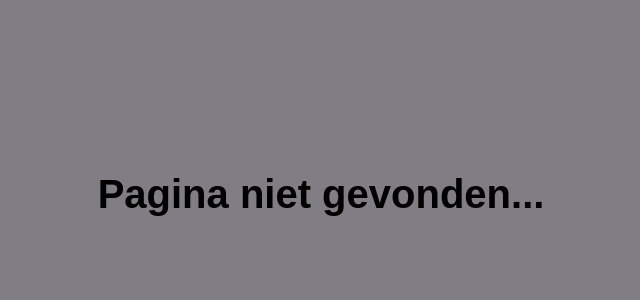
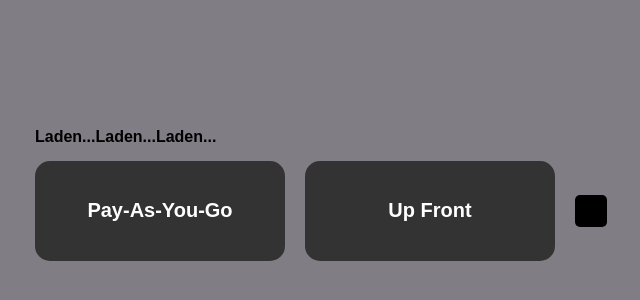
Before and after one commit to Mellewessel408/untitled, a React (Vite) app: page /HoofdschermZakelijkBeheerder/AbonnementWijzigen in a window 1280 px wide. Shown: the part 214-514 px from the top of the page, without its empty margins (319-959 px from the left). Built offline with nearby package versions, Linux system fonts and the light colour scheme; no server answers.

Commit message:
Abonnement Wijziging begin (niet af)

```diff
--- a/src/App.jsx
+++ b/src/App.jsx
@@ -19,6 +19,7 @@ import VoertuigenSelectieZakelijkHuurder from "./ZakelijkHuurder/VoertuigenSelec
 import HoofdschermZakelijkHuurder from "./ZakelijkHuurder/HoofdschermZakelijkHuurder.jsx";
 import MijnReserveringen from "./Particulier/MijnReserveringen.jsx";
 import ReserveringWijzigen from "./Particulier/ReserveringWijzigen.jsx";
+import AbonnementWijzigen from "./ZakelijkBeheerder/AbonnementWijzigen.jsx";
 
 function App() {
     return (
@@ -52,6 +53,7 @@ function App() {
                     <Route path="/HoofdschermZakelijkBeheerder/MedewerkerVerwijderen" element={<MedewerkerVerwijderen />} />
                     <Route path="/HoofdschermZakelijkHuurder" element={<HoofdschermZakelijkHuurder />} />
                     <Route path="/VoertuigenSelectie" element={<VoertuigenSelectie />} />
+                    <Route path="/HoofdschermZakelijkBeheerder/AbonnementWijzigen" element={<AbonnementWijzigen />} />
                     <Route path="/VoertuigenSelectieFrontoffice" element={<VoertuigselectieFrontoffice />} />
                     <Route path="/VoertuigenSelectieZakelijkHuurder" element={<VoertuigenSelectieZakelijkHuurder />} />
                     <Route path="*" element={<Pagina404 />}/>
--- a/src/Login/RegistreerBedrijf.jsx
+++ b/src/Login/RegistreerBedrijf.jsx
@@ -34,10 +34,10 @@ function RegistreerBedrijf() {
         const emailDomein = email.split('@')[1]?.toLowerCase();
         console.log(domeinnaam)
         // Controleer of de bedrijfsnaam overeenkomt met het e-maildomein
-        if (domeinnaam !== emailDomein) {
-            alert("Emailadres klopt niet met de bijbehorende bedrijfsnaam!");
-            return;
-        }
+        // if (domeinnaam !== emailDomein) {
+        //     alert("Emailadres klopt niet met de bijbehorende bedrijfsnaam!");
+        //     return;
+        // }
 
         // Verzamel de data in een object om te verzenden
         const BedrijfsData = {
--- /dev/null
+++ b/src/ZakelijkBeheerder/AbonnementWijzigen.css
@@ -0,0 +1,29 @@
+.button-container {
+    display: flex;
+    justify-content: center; /* Horizontaal centreren */
+    align-items: center; /* Verticaal centreren */
+    height: 100%; /* Volledige hoogte van het scherm */
+    gap: 20px; /* Ruimte tussen de knoppen */
+}
+
+.grote-knop {
+    width: 250px; /* Vaste breedte */
+    height: 100px; /* Vaste hoogte */
+    padding: 0; /* Geen extra padding nodig met vaste hoogte en breedte */
+    font-size: 20px; /* Tekstgrootte aangepast voor de knopgrootte */
+    border: none; /* Geen rand */
+    border-radius: 15px; /* Ronde hoeken */
+    cursor: pointer; /* Verandert de cursor naar hand bij hover */
+    text-align: center; /* Zorgt ervoor dat de tekst gecentreerd wordt */
+    transition: background-color 0.3s ease; /* Zachte overgang bij hover */
+    background-color: #333; /* Standaard achtergrondkleur */
+    color: #fff; /* Tekstkleur */
+}
+
+.grote-knop:hover {
+    background-color: #555; /* Donkerdere kleur bij hover */
+}
+
+.grote-knop:active {
+    background-color: #222; /* Nog donkerdere kleur bij klikken */
+}
--- /dev/null
+++ b/src/ZakelijkBeheerder/AbonnementWijzigen.jsx
@@ -0,0 +1,70 @@
+import "./AbonnementWijzigen.css";
+import { useEffect, useState } from "react";
+import { useAccount } from "../Login/AccountProvider.jsx";
+import { useNavigate } from "react-router-dom";
+
+function AbonnementWijzigen() {
+    const [abonnement, setAbonnement] = useState('');
+    const [maxVoertuigen, setMaxVoertuigen] = useState(null);
+    const [maxMedewerkers, setMaxMedewerkers] = useState(null);
+
+    const { currentAccountId } = useAccount();
+    const navigate = useNavigate();
+
+    useEffect(() => {
+        if (currentAccountId === 0) {
+            alert("U bent ingelogd zonder AccountId");
+            navigate('inlogpagina');
+        }
+        const fetchAbonnement = async () => {
+            try {
+                const response = await fetch(`https://localhost:44318/api/Abonnement/getSpecifiekAbonnement?id=${currentAccountId}`);
+                if (response.ok) {
+                    const responsedata = await response.json();
+                    setAbonnement(responsedata.abonnementType);
+                    setMaxVoertuigen(responsedata.maxVoertuigen);
+                    setMaxMedewerkers(responsedata.maxMedewerkers);
+                } else {
+                    console.error('Fout bij ophalen abonnement:', response.status);
+                }
+            } catch (error) {
+                console.error('Kan abonnement niet ophalen:', error.message);
+                alert('Er is iets fout gegaan bij het ophalen van het abonnement.');
+            }
+        };
+
+        fetchAbonnement();
+        console.log(currentAccountId)
+        console.log("State:", { abonnement, maxVoertuigen, maxMedewerkers });
+
+    }, [currentAccountId, navigate]);
+
+    const paygAbbo = () => {
+        console.log("Pay-As-You-Go clicked");
+    };
+
+    const upAbbo = () => {
+        console.log("Up Front clicked");
+    };
+
+    return (
+        <>
+            <div>
+                <label>{abonnement || "Laden..."}</label>
+                <label>{maxVoertuigen!== null ? maxVoertuigen : "Laden..."}</label>
+                <label>{maxMedewerkers !== null ? maxMedewerkers : "Laden..."}</label>
+            </div>
+            <div className="button-container">
+                <button className="grote-knop" onClick={paygAbbo}>
+                    Pay-As-You-Go
+                </button>
+                <button className="grote-knop" onClick={upAbbo}>
+                    Up Front
+                </button>
+                <button></button>
+            </div>
+        </>
+    );
+}
+
+export default AbonnementWijzigen;
--- a/src/ZakelijkBeheerder/HoofdschermZakelijkBeheerder.jsx
+++ b/src/ZakelijkBeheerder/HoofdschermZakelijkBeheerder.jsx
@@ -25,8 +25,8 @@ function HoofdschermZakelijkBeheerder() {
     const MedewerkersBeheren = () => {
 
     }
-    const AbbonementsBeheer = () => {
-
+    const AbonnementWijzigen = () => {
+        navigate('AbonnementWijzigen')
     }
     const VerhuurActiviteiten = () => {
 
@@ -72,10 +72,10 @@ function HoofdschermZakelijkBeheerder() {
             <h2>Wat wil je vandaag doen</h2>
             <button onClick={VoertuigenOverzicht}></button>
             <button onClick={MedewerkersBeheren}></button>
-            <button onClick={AbbonementsBeheer}></button>
+            <button onClick={AbonnementWijzigen}> Wijzig Abonnement</button>
             <button onClick={VerhuurActiviteiten}></button>
-            <button onClick={MedewerkerVerwijderen}>Medewerker toevoegen</button>
             <button onClick={VoegMedewerkerToe}>Medewerker toevoegen</button>
+            <button onClick={MedewerkerVerwijderen}>Medewerker Verwijderen</button>
             <button onClick={BedrijfVerwijderen} className="fetusDeletus">Het Bedrijf Verwijderen</button>
             <button className="logout-button" onClick={LogUit}>Log uit</button>
         </div>
```
